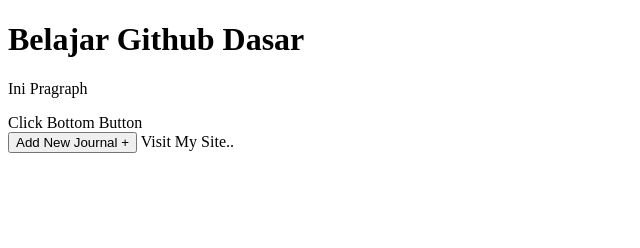
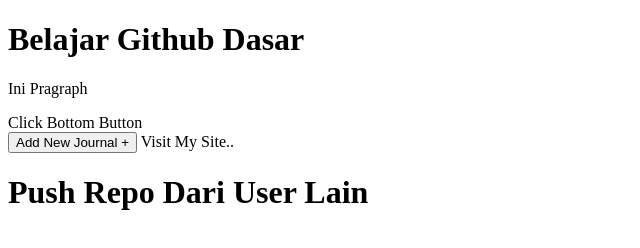
Before and after one commit to YogaArdiana/belajar-github, a plain HTML site: page index.html in a window 1280 px wide. Shown: the whole page, without its empty margins (0-640 px from the left). Drawn offline with Linux system fonts and the light colour scheme.

Commit message:
Perubahan Dari User Lain

```diff
--- a/index.html
+++ b/index.html
@@ -11,5 +11,7 @@
     <span>Click Bottom Button</span><br>
     <button>Add New Journal +</button>
     <a>Visit My Site..</a>
+
+    <h1>Push Repo Dari User Lain</h1>
 </body>
 </html>
--- /dev/null
+++ b/script.js
@@ -0,0 +1 @@
+console.log("hello From Other User")
```
